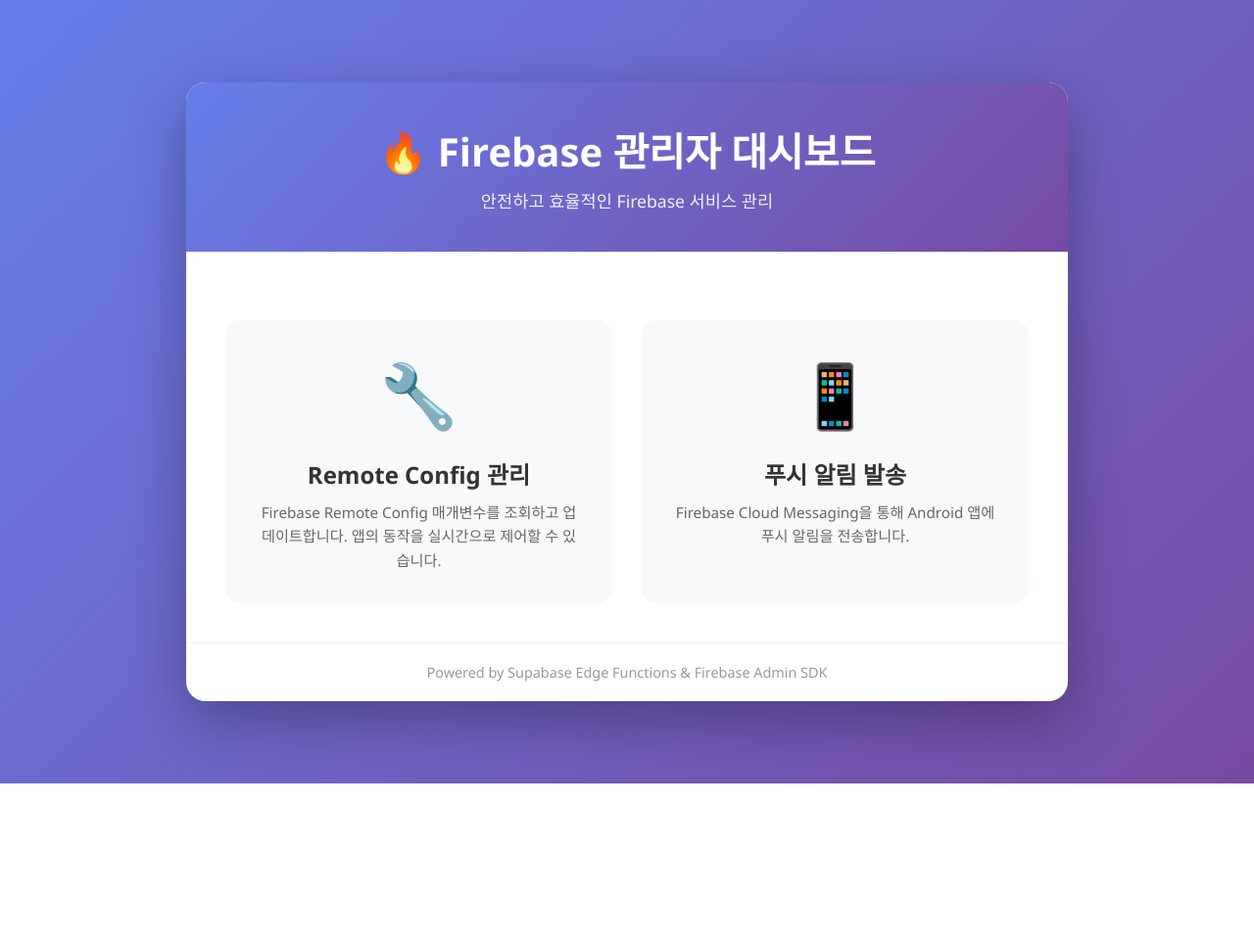
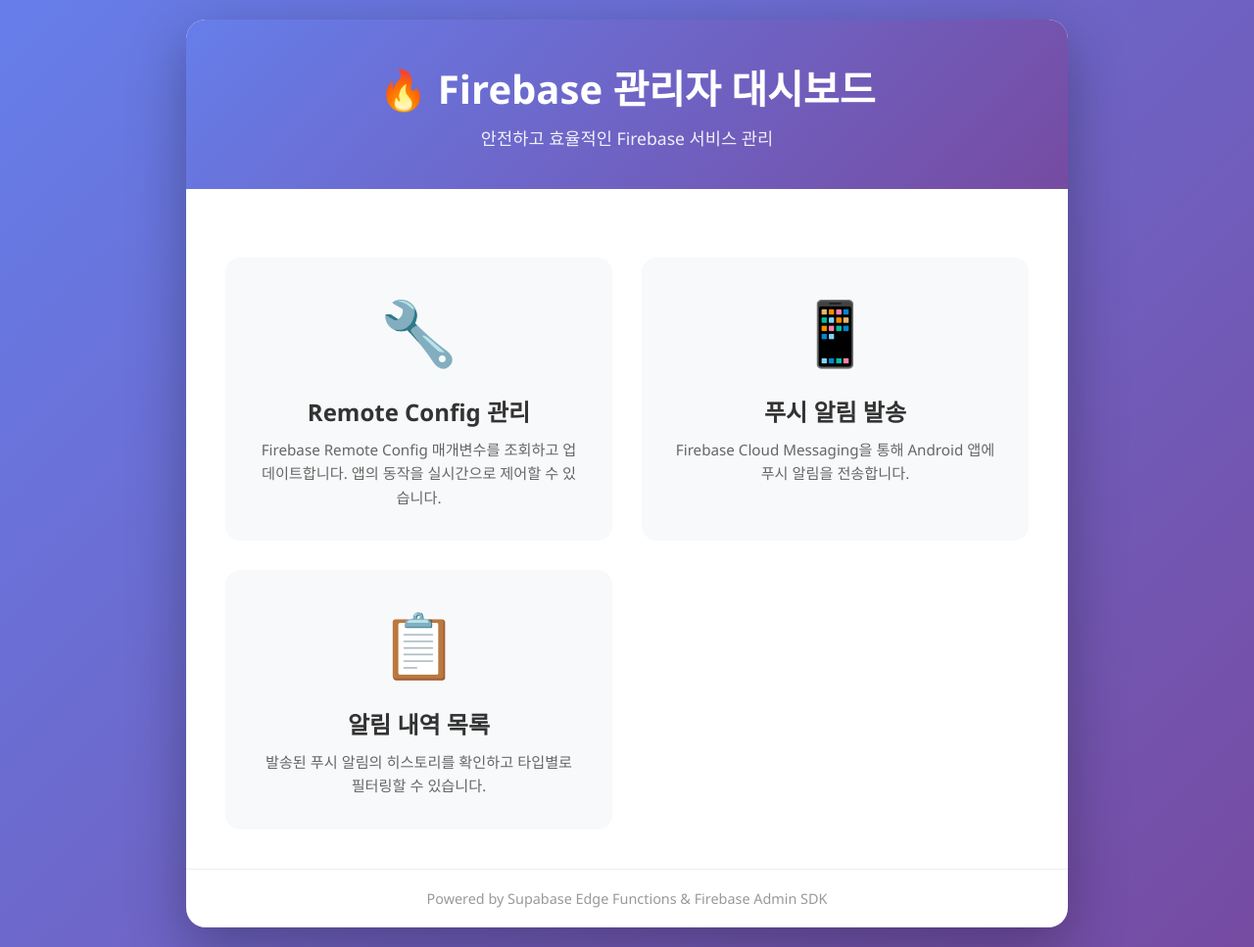
Before and after one commit to stereomen/supabase_mcp_project, a plain HTML site: page netlify-admin/index.html in a window 1280 px wide. Shown: the whole page at 98% size. Before the commit the page ends 800 px from the top, so only its background shows below. Drawn offline with Linux system fonts and the light colour scheme.

Commit message:
feat: Add notification history menu to dashboard
- Added '알림 내역 목록' card linking to notifications.html
- Users can now access notification history from main dashboard
- Icon: 📋 for notification list page

```diff
--- a/netlify-admin/index.html
+++ b/netlify-admin/index.html
@@ -125,6 +125,15 @@
                         푸시 알림을 전송합니다.
                     </div>
                 </a>
+
+                <a href="notifications.html" class="card">
+                    <div class="card-icon">📋</div>
+                    <div class="card-title">알림 내역 목록</div>
+                    <div class="card-description">
+                        발송된 푸시 알림의 히스토리를 확인하고
+                        타입별로 필터링할 수 있습니다.
+                    </div>
+                </a>
             </div>
         </div>
 
```
